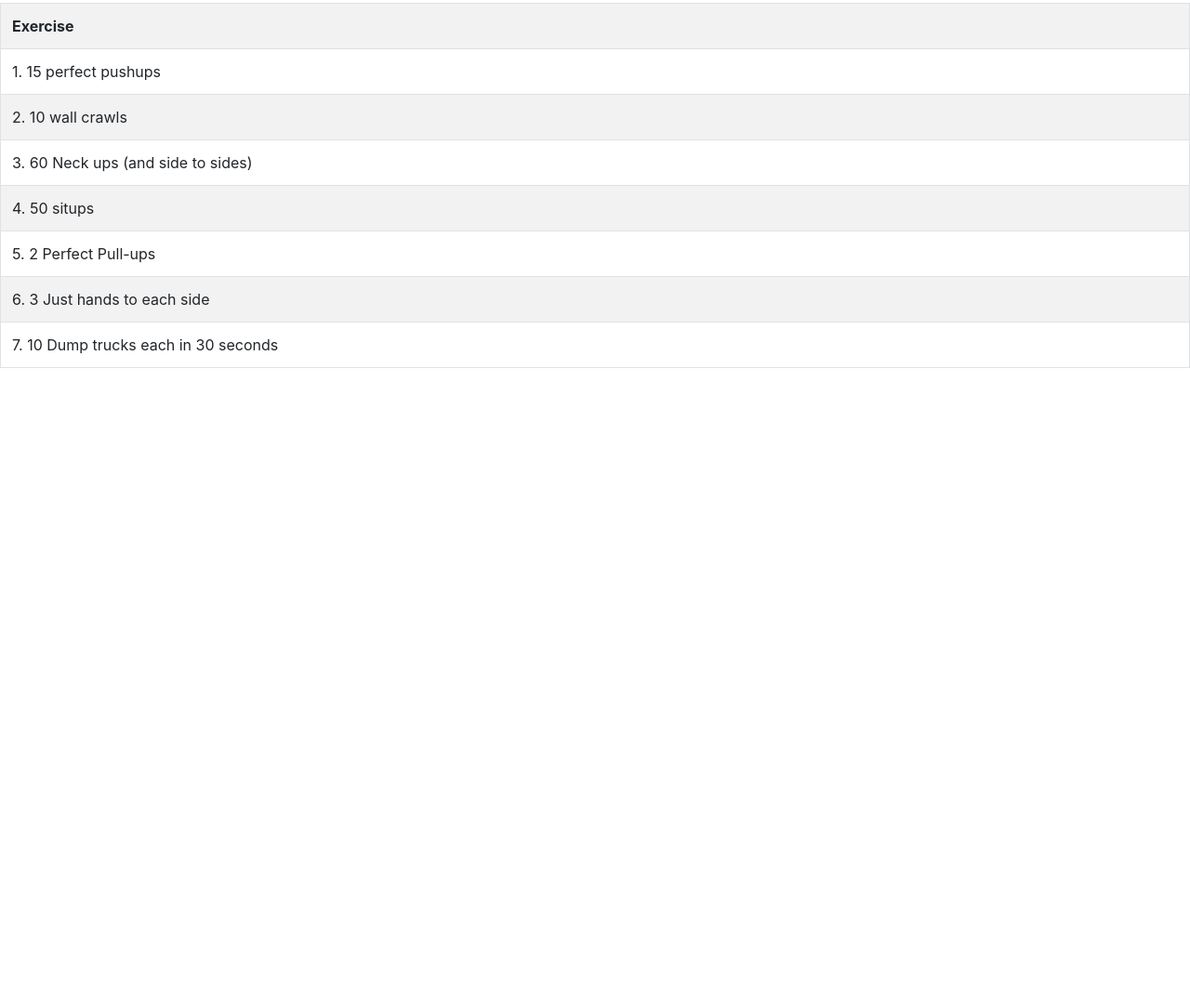
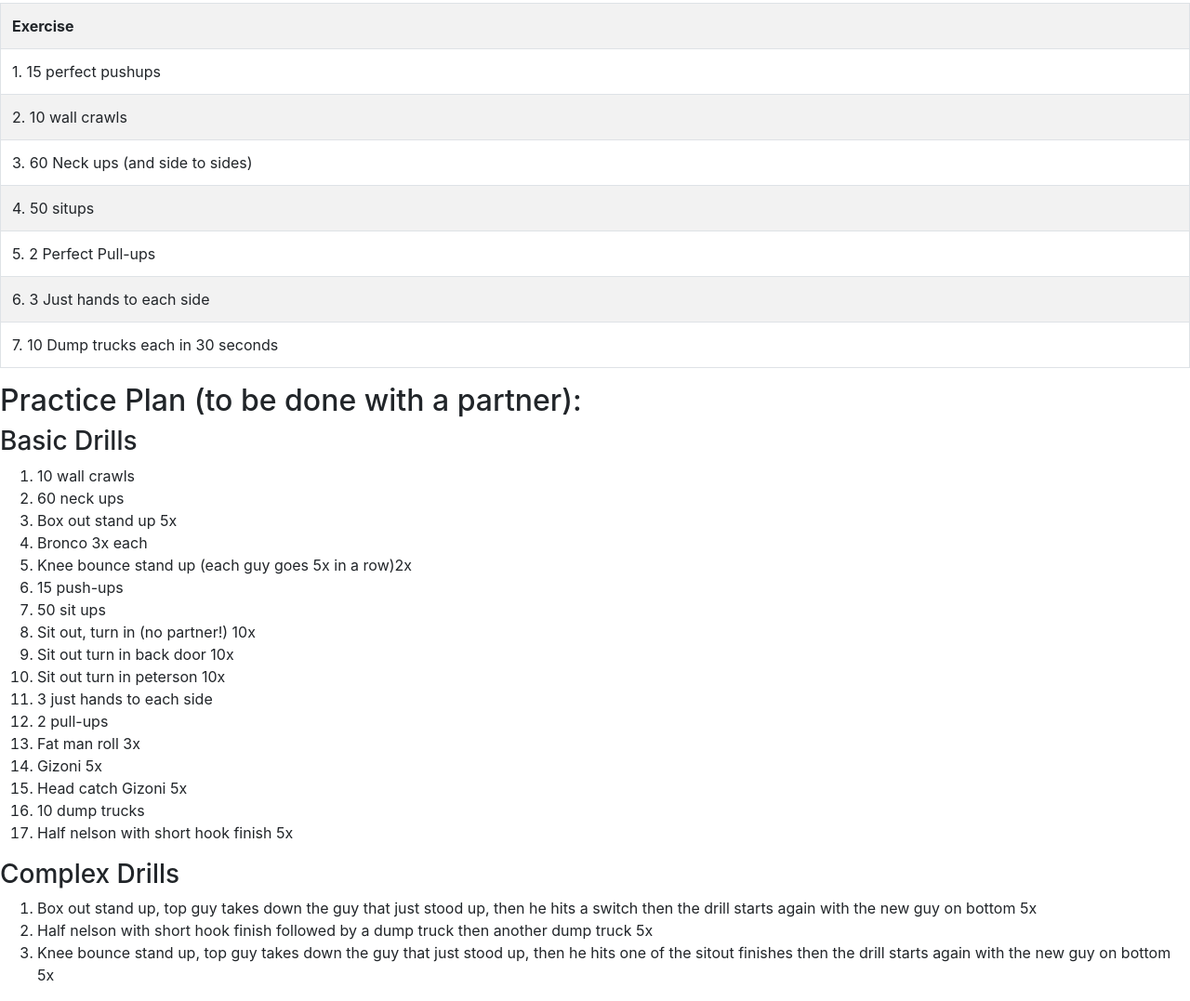
Before and after one commit to jaytonbye/TheDynamicWrestlingCurriculum, a plain HTML site: page Level5.html in a window 1280 px wide. Shown: the part 1873-2950 px from the top of the page at 93% size. Before the commit the page ends 2285 px from the top, so only its background shows below. Drawn offline with nearby package versions, Linux system fonts and the light colour scheme.

Commit message:
added practice plan layout

```diff
--- a/Level5.html
+++ b/Level5.html
@@ -172,5 +172,33 @@
         <tr><td>6. 3 Just hands to each side</td></tr>
         <tr><td>7. 10 Dump trucks each in 30 seconds</td></tr>
     </table>
+    <h2>Practice Plan (to be done with a partner):</h2>
+    <h3>Basic Drills</h3>
+    <ol>
+      <li>10 wall crawls</li>
+      <li>60 neck ups</li>
+      <li>Box out stand up 5x </li>
+      <li>Bronco 3x each</li>
+      <li>Knee bounce stand up (each guy goes 5x in a row)2x</li>
+      <li>15 push-ups </li>
+      <li>50 sit ups </li>
+      <li>Sit out, turn in (no partner!) 10x</li>
+      <li>Sit out turn in back door 10x </li>
+      <li>Sit out turn in peterson 10x</li>
+      <li>3 just hands to each side</li>
+      <li>2 pull-ups</li>
+      <li>Fat man roll 3x</li>
+      <li>Gizoni 5x</li>
+      <li>Head catch Gizoni 5x</li>
+      <li>10 dump trucks</li>
+      <li>Half nelson with short hook finish 5x</li>
+    </ol>
+    <h3>Complex Drills</h3>
+    <ol>
+      <li>Box out stand up, top guy takes down the guy that just stood up, then he hits a switch then the drill starts again with the new guy on bottom 5x</li>
+      <li>Half nelson with short hook finish followed by a dump truck then another dump truck 5x</li>
+      <li>Knee bounce stand up, top guy takes down the guy that just stood up, then he hits one of the sitout finishes then the drill starts again with the new guy on bottom 5x</li>
+
+    </ol>
 </body>
 </html>
```
Also changed, not shown: Level1.html (+9 -0 lines), Level10.html (+9 -0 lines), Level11.html (+9 -0 lines), Level12.html (+9 -0 lines), Level13.html (+9 -0 lines), Level14.html (+9 -0 lines), Level15.html (+9 -0 lines), Level16.html (+9 -0 lines), Level2.html (+9 -1 lines), Level3.html (+9 -1 lines), Level4.html (+9 -0 lines), Level6.html (+9 -0 lines), Level7.html (+9 -0 lines), Level8.html (+9 -0 lines), 1 more files.
